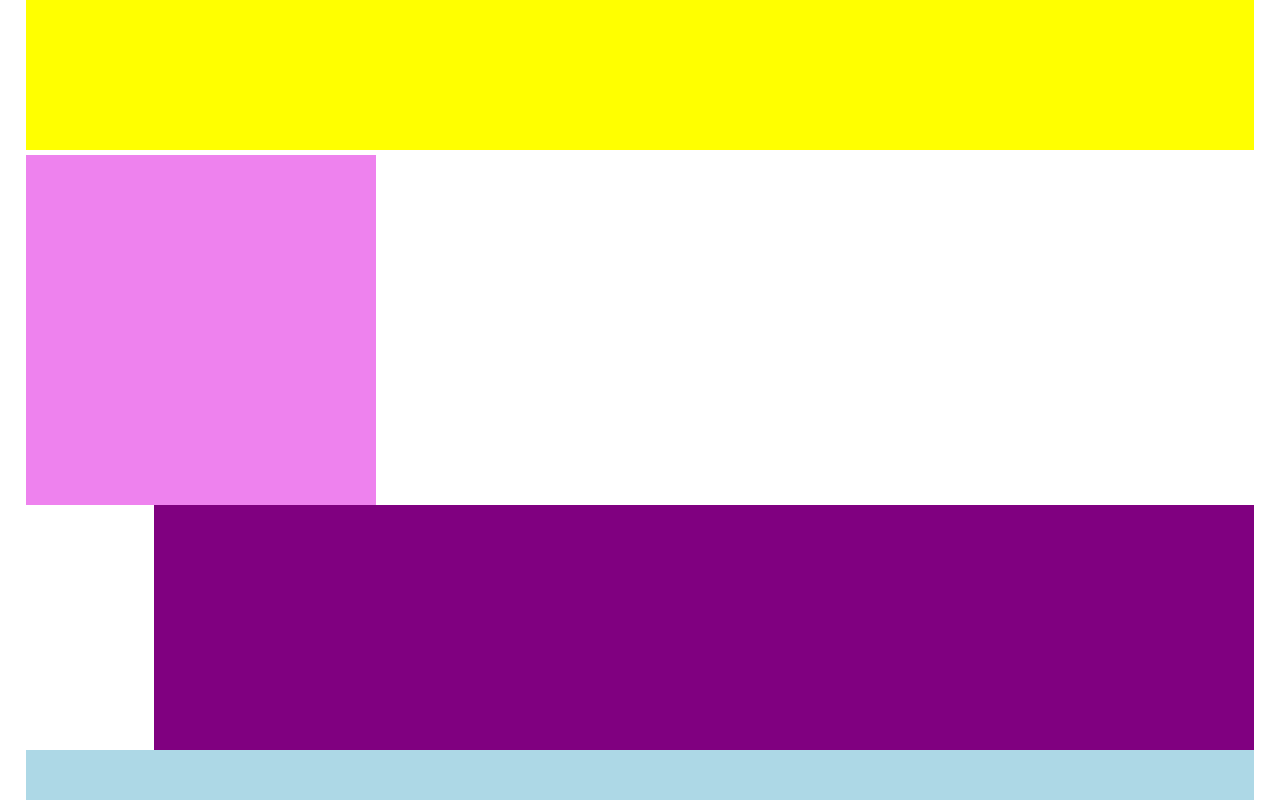
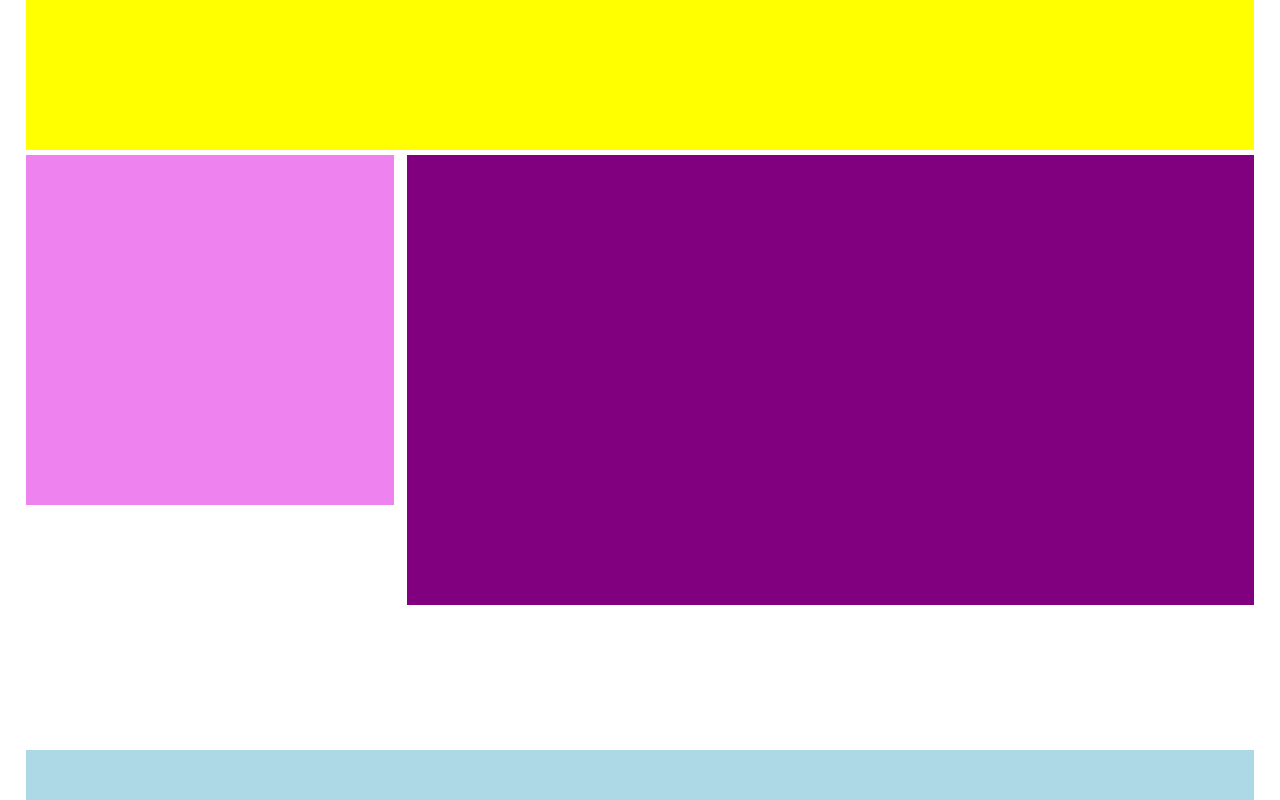
Before and after one commit to Lorenzo-Palumbo/htmlcss-struttura-wp, a plain HTML site: page index.html in a window 1280 px wide. Shown: the top 800 px of the page. Drawn offline with Linux system fonts and the light colour scheme.

Commit message:
percentuale aside-main

```diff
--- a/css/style.css
+++ b/css/style.css
@@ -19,14 +19,14 @@ header{
 }
 
 aside{
-    width: 350px;
+    width: 30%;
     height: 350px;
     background-color: violet;
     float: left;
 }
 
 main{
-    width:1100px;
+    width:69%;
     height: 450px;
     background-color: purple;
     float: right;
```
